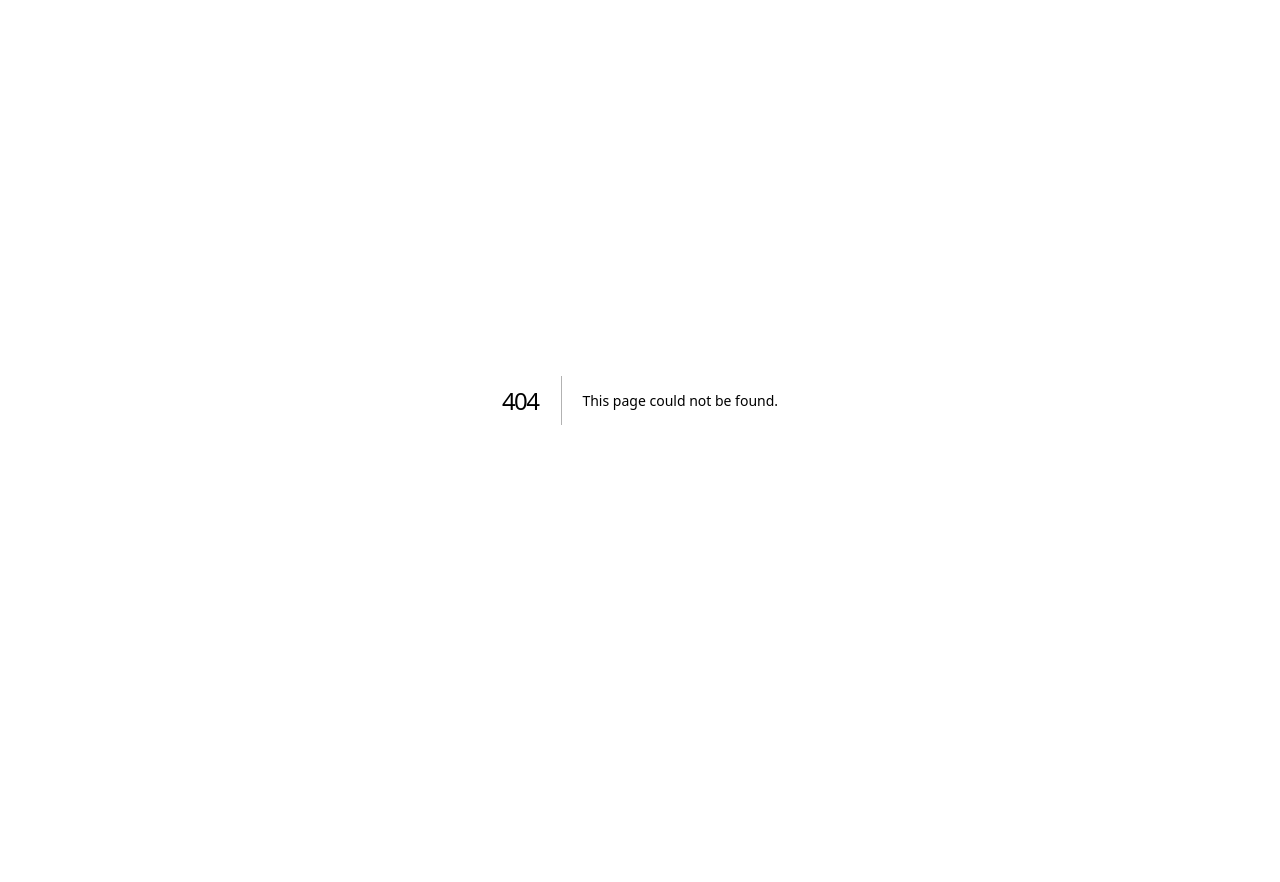
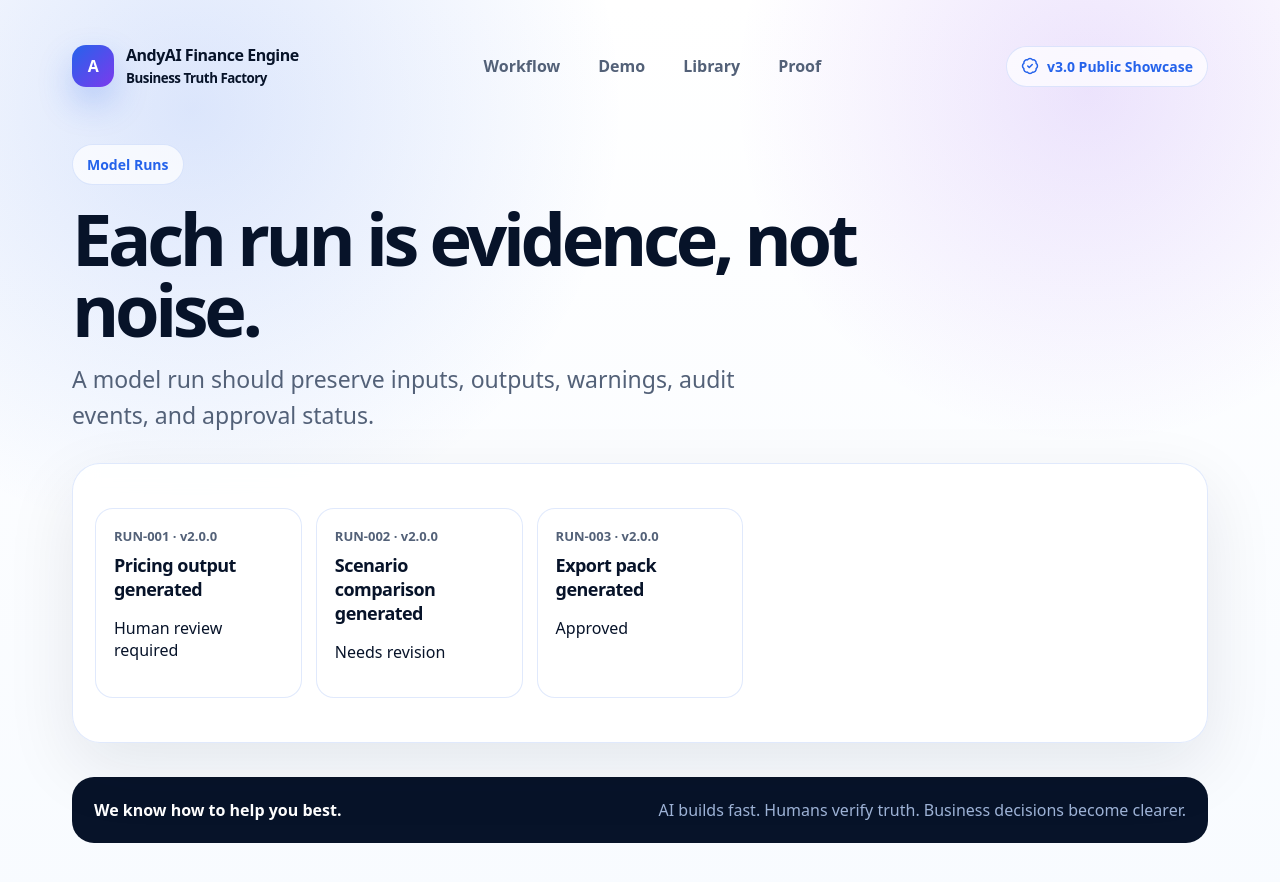
Before and after one commit to kolundzic/andyai-finance-engine, a Next.js app: page /runs in a window 1280 px wide. Before the commit this address had no page. Shown: the top 882 px of the page. Before the commit the page ends 800 px from the top, so only its background shows below. Built offline with nearby package versions, Linux system fonts and the light colour scheme.

Commit message:
feat: add projects and model runs UI foundation

```diff
--- /dev/null
+++ b/app/runs/page.tsx
@@ -0,0 +1,33 @@
+import { Header } from "../components/Header";
+import { Footer } from "../components/Footer";
+
+const runs = [
+  ["RUN-001", "Pricing output generated", "v2.0.0", "Human review required"],
+  ["RUN-002", "Scenario comparison generated", "v2.0.0", "Needs revision"],
+  ["RUN-003", "Export pack generated", "v2.0.0", "Approved"]
+];
+
+export default function RunsPage() {
+  return (
+    <main className="page">
+      <Header />
+      <section className="sectionHero">
+        <span className="badge">Model Runs</span>
+        <h1>Each run is evidence, not noise.</h1>
+        <p className="lead">A model run should preserve inputs, outputs, warnings, audit events, and approval status.</p>
+      </section>
+      <section className="panel">
+        <div className="metricGrid">
+          {runs.map(([id, label, version, status]) => (
+            <div className="metric" key={id}>
+              <span>{id} · {version}</span>
+              <strong>{label}</strong>
+              <p>{status}</p>
+            </div>
+          ))}
+        </div>
+      </section>
+      <Footer />
+    </main>
+  );
+}
```
Also changed, not shown: app/projects/page.tsx (added, +31 -0 lines), 1 other file (tests, documents, lock files or other folders).
